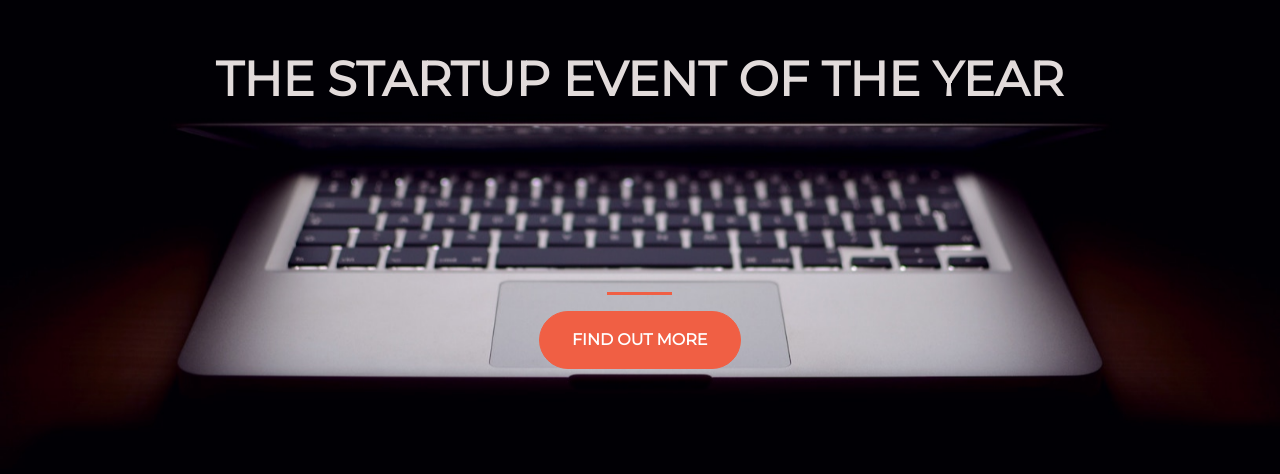
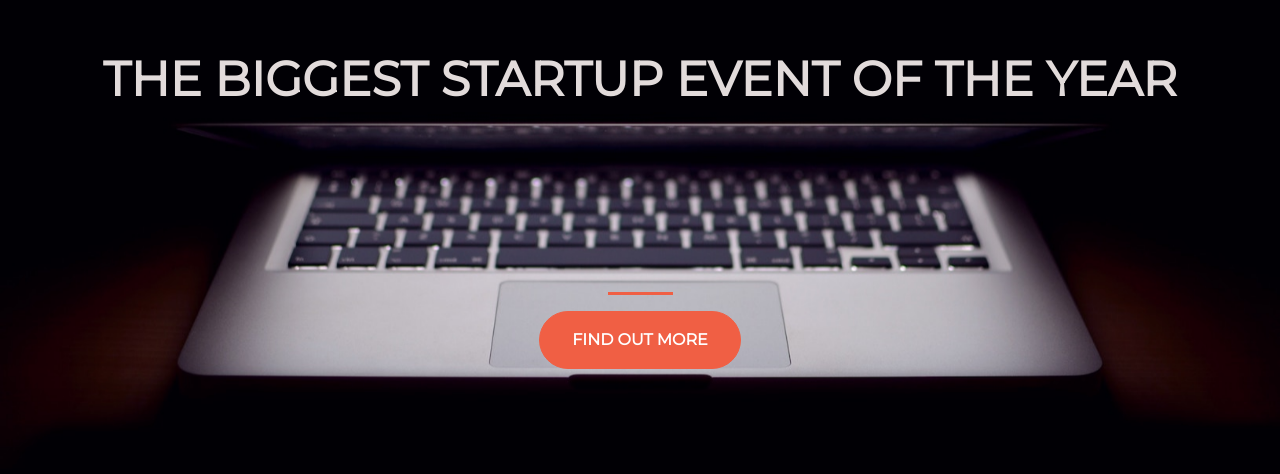
Before and after one commit to Samad48/check, a plain HTML site: page index.html in a window 1280 px wide. Shown: the part 190-664 px from the top of the page. Drawn offline with nearby package versions, Linux system fonts and the light colour scheme.

Commit message:
change in title

```diff
--- a/index.html
+++ b/index.html
@@ -18,7 +18,7 @@
     <div class="container d-flex align-items-center h-100">
       <div class="row">
         <header class="text-center col-12">
-          <h1 class="text-uppercase"><strong> The startup event of the year</strong></h1>
+          <h1 class="text-uppercase"><strong> The biggest startup event of the year</strong></h1>
         </header>
         <div class="buffer col-12"></div>
         <section class="text-center col-12">
```
